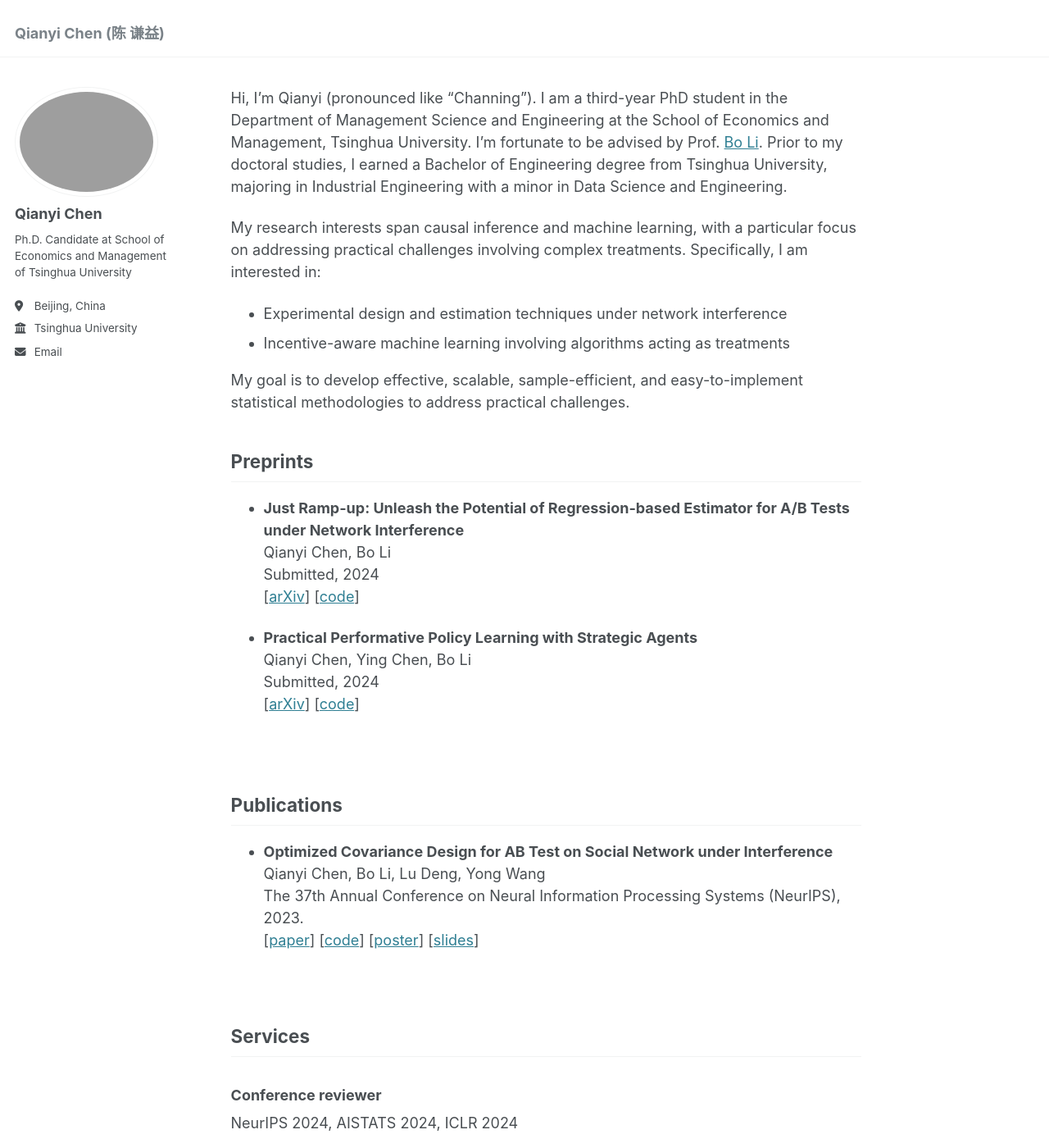
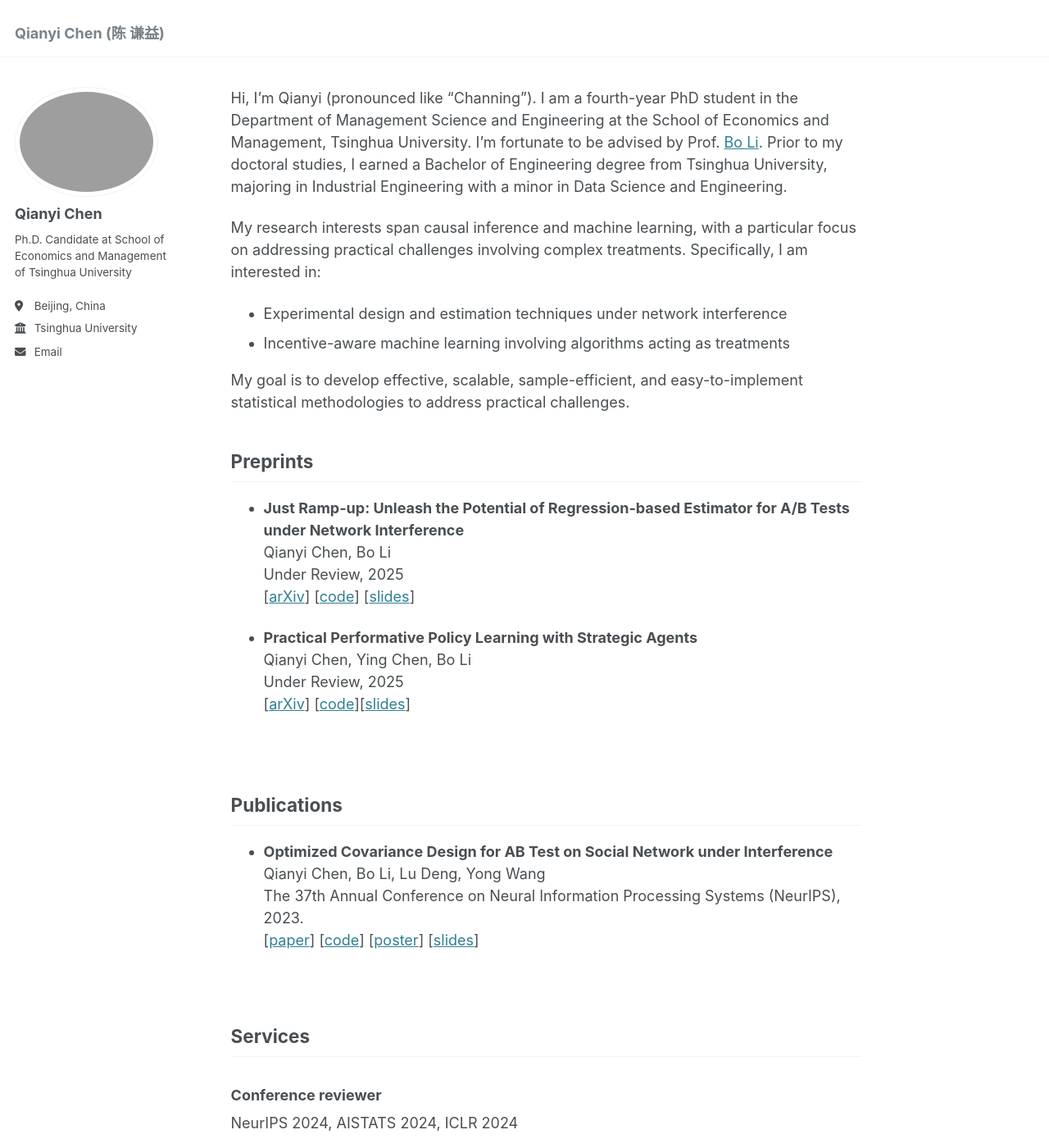
Before and after one commit to Cqyiiii/cqyiiii.github.io, a Jekyll site: the page built from _pages/about.md, in a window 1280 px wide and 1400 px high. Shown: the whole window at 82% size. Built offline with Jekyll 4.4.1, drawn with Linux system fonts in a browser that asks for light colours.

Commit message:
update-2025-Oct

```diff
--- a/_pages/about.md
+++ b/_pages/about.md
@@ -8,7 +8,7 @@ redirect_from:
 ---
 
 
-Hi, I’m Qianyi (pronounced like “Channing”). I am a third-year PhD student in the Department of Management Science and Engineering at the School of Economics and Management, Tsinghua University. I'm fortunate to be advised by Prof. [Bo Li](https://www.sem.tsinghua.edu.cn/en/info/1219/6985.htm). Prior to my doctoral studies, I earned a Bachelor of Engineering degree from Tsinghua University, majoring in Industrial Engineering with a minor in Data Science and Engineering.
+Hi, I’m Qianyi (pronounced like “Channing”). I am a fourth-year PhD student in the Department of Management Science and Engineering at the School of Economics and Management, Tsinghua University. I'm fortunate to be advised by Prof. [Bo Li](https://www.sem.tsinghua.edu.cn/en/info/1219/6985.htm). Prior to my doctoral studies, I earned a Bachelor of Engineering degree from Tsinghua University, majoring in Industrial Engineering with a minor in Data Science and Engineering.
 
 
 My research interests span causal inference and machine learning, with a particular focus on addressing practical challenges involving complex treatments. Specifically, I am interested in:
@@ -22,15 +22,15 @@ My goal is to develop effective, scalable, sample-efficient, and easy-to-impleme
 ## Preprints
 - **Just Ramp-up: Unleash the Potential of Regression-based Estimator for A/B Tests under Network Interference**\\
   Qianyi Chen, Bo Li \\
-  Submitted, 2024\\
-  [[arXiv](https://arxiv.org/abs/2410.12740)]  [[code](https://github.com/Cqyiiii/Just-Ramp-up)]
+  Under Review, 2025\\
+  [[arXiv](https://arxiv.org/abs/2410.12740)]  [[code](https://github.com/Cqyiiii/Just-Ramp-up)]  [[slides](./files/ramp-up.pdf)]
 
 
 
 - **Practical Performative Policy Learning with Strategic Agents**\\
   Qianyi Chen, Ying Chen, Bo Li\\
-  Submitted, 2024\\
-  [[arXiv](https://arxiv.org/abs/2412.01344)]  [[code](https://github.com/Cqyiiii/Practical-Performative-Policy-Learning-PPPL)]
+  Under Review, 2025\\
+  [[arXiv](https://arxiv.org/abs/2412.01344)]  [[code](https://github.com/Cqyiiii/Practical-Performative-Policy-Learning-PPPL)][[slides](./files/pppl.pdf)]
 
 
 <br>
```
Also changed, not shown: 4 other files.
